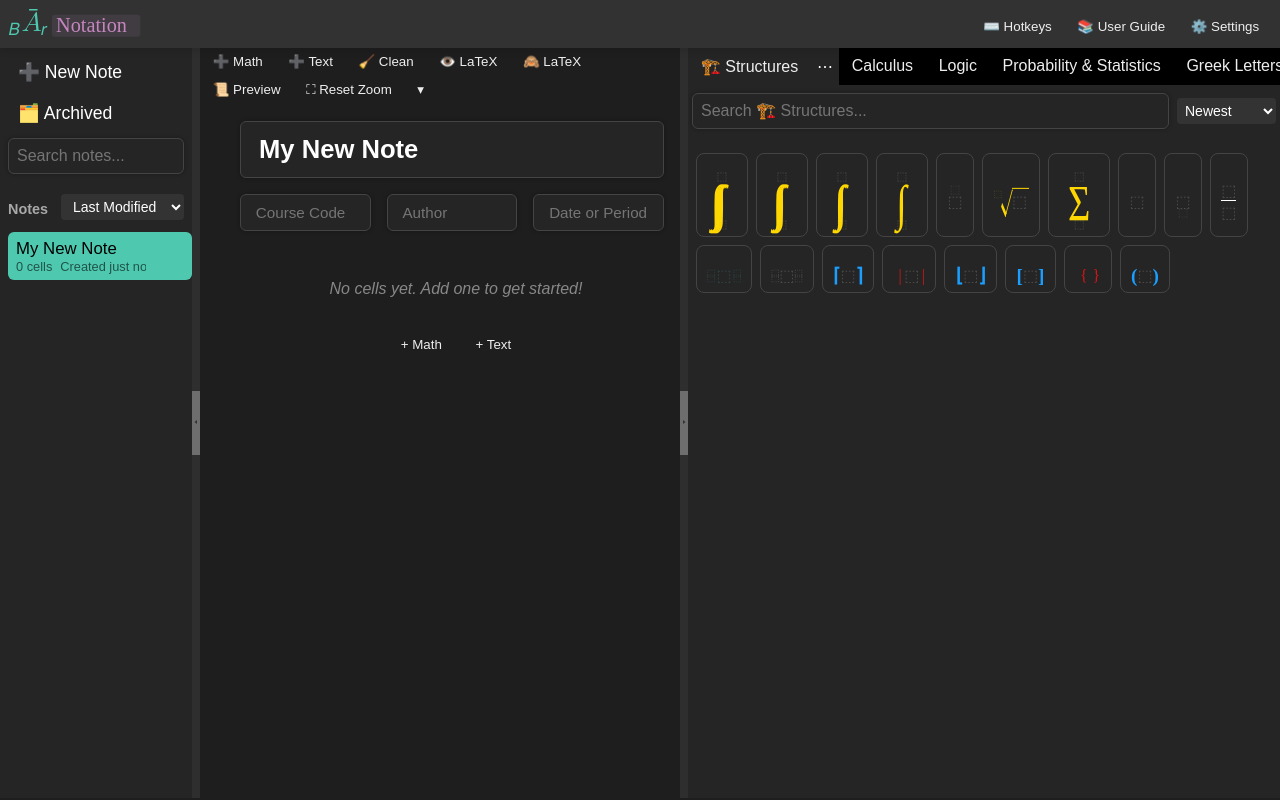
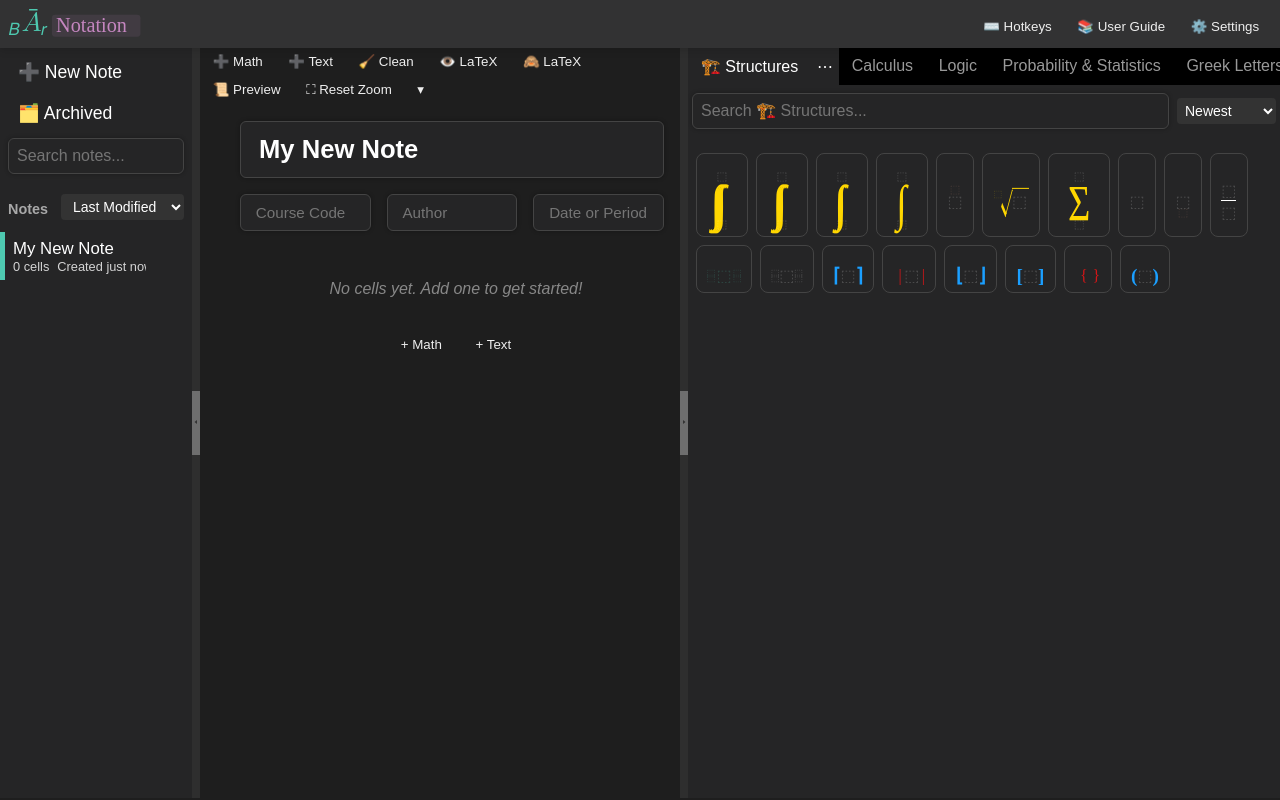
Before and after one commit to Kayyleigh/BarNotation, a React (Vite) app: page / in a window 1280 px wide. Both pictures are taken after a click on the button "➕ New Note". Built offline with nearby package versions, Linux system fonts and the light colour scheme; a web font is replaced by a local one.

Commit message:
Nicer selected note/collection styling

```diff
--- a/src/components/mathLibrary/MathLibrary.module.css
+++ b/src/components/mathLibrary/MathLibrary.module.css
@@ -25,6 +25,7 @@
   user-select: none;
   align-items: center;
   min-height: 2.3em;
+  opacity: 0.6;
 }
 
 .tab.dropTarget {
@@ -58,14 +59,24 @@
 
 .tab.active {
   background: var(--math-editor-bg);
+  opacity: 1;
 }
 
 .tab.hovered {
   background-color: var(--library-tabs-hover-bg);
 }
 
+.tab:hover {
+  opacity: 1;
+}
+
 .collectionTab {
   padding: 0.4em 0.8em;
+  color: var(--main-text-color);
+}
+
+.collectionTab:hover {
+  opacity: 1;
 }
 
 .collectionTabButton {
--- a/src/components/notesMenu/NoteListItem.tsx
+++ b/src/components/notesMenu/NoteListItem.tsx
@@ -49,7 +49,7 @@ const NoteListItem: React.FC<Props> = ({
       <div className={styles.noteTextBlock}>
         <div className={styles.noteTitle}>{note.metadata.title}</div>
         <div className={styles.noteMeta}>
-          <span>{note.cells.length} cells</span>
+          <span>{note.cells.length} cell{note.cells.length === 1 ? "" : "s"}</span>
           <span className={styles.noteDate}>
           {note.metadata.createdAt && (
             <span className={styles.noteDate}>
--- a/src/components/notesMenu/NotesMenu.module.css
+++ b/src/components/notesMenu/NotesMenu.module.css
@@ -66,7 +66,7 @@
 
   .notesList {
     list-style: none;
-    padding: 0.5em 0em 2em 0.5em;
+    padding: 0.5em 0 2em;
     margin: 0;
     overflow-y: auto;
     flex-grow: 1;
@@ -78,23 +78,20 @@
     justify-content: space-between;
     background: transparent;
     padding: 6px 8px;
-    border-radius: 6px;
     cursor: pointer;
-    /* transition: background 0.2s; */
     position: relative;
+    border-left: 5px solid transparent;
+    opacity: 50%;
   }
 
   .noteItem:hover:not(.selected) {
-    background-color: var(--notes-menu-hovered-note-entry-bg);
+    opacity: 1;
   }
 
   .selected {
-    background-color: var(--notes-menu-selected-note-entry-bg);
-    color: #000000bb;
-  }
-
-  .selected .noteTitle {
-    color: #000000;
+    border-left: 5px solid var(--logo-color-1);
+    color: var(--math-text-color);
+    opacity: 100%;
   }
 
   .noteTextBlock {
```
